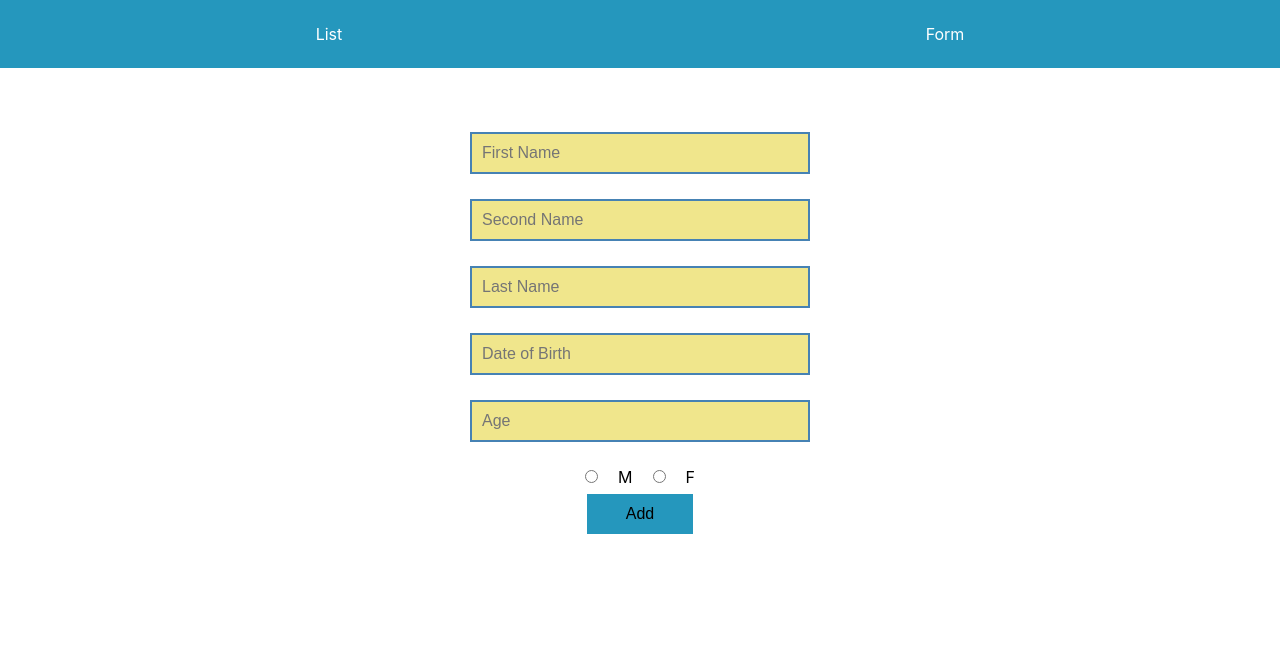
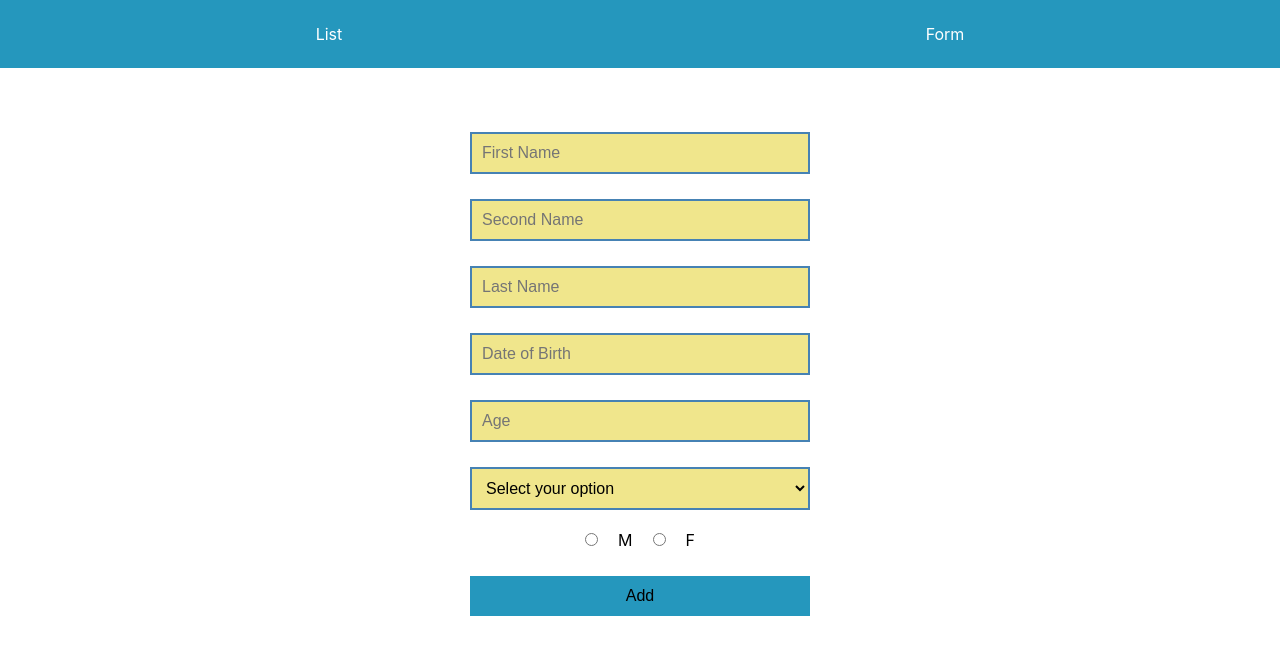
Before and after one commit to martinMilenov/table, a React (Create React App) app: page /add in a window 1280 px wide. Shown: the top 654 px of the page. Built offline with nearby package versions, Linux system fonts and the light colour scheme.

Commit message:
add/drop-down-menu on Create component

```diff
--- a/src/App.css
+++ b/src/App.css
@@ -101,8 +101,29 @@ input[type="radio"]:first-child {
 input[type="button"] {
   border: none;
   height: 40px;
-  width: 31%;
+  width: 100%;
   margin-top: -120px;
   background: rgb(37, 151, 189);
   cursor: pointer;
+  margin-top: 10px;
 }
+.list-btn{
+  width: 34% !important;
+  margin-top: -100px !important;
+}
+
+.select{
+  margin-bottom: 20px;
+}
+.select select {
+  display: block;
+  width: 340px;
+  border: 2px solid steelblue;
+  padding: 10px;;
+  font-size: inherit;
+  background: khaki;;
+}
+
+.select select:focus{
+  background: #fff;
+}
--- a/src/pages/Create/defaultState.js
+++ b/src/pages/Create/defaultState.js
@@ -7,4 +7,5 @@ import { fromJS } from "immutable"
     dateOfBirth: '',
     age: '',
     gender: '',
+    citys: ''
 })
--- a/src/pages/Create/index.js
+++ b/src/pages/Create/index.js
@@ -5,6 +5,33 @@ import { setField } from './actions';
 import { add } from '../List/actions';
 import { clearField } from './actions';
 
+
+const citys = [
+    {
+        label: "Sofia",
+        value: "sofia",
+    },
+
+    {
+        label: "Plovdiv",
+        value: "plovdiv"
+    },
+
+    {
+        label: "Varna",
+        value: "varna"
+    },
+
+    {
+        label: "Burgas",
+        value: "burgas"
+    },
+
+    {
+        label: "Pleven",
+        value: "pleven"
+    }
+]
 
 class Create extends Component {
 
@@ -22,6 +49,7 @@ class Create extends Component {
             lastName: this.props.lastName,
             dateOfBirth: new Date(this.props.dateOfBirth),
             age: this.props.age,
+            citys: this.props.citys,
             gender: this.props.gender
         })
 
@@ -42,6 +70,15 @@ class Create extends Component {
                 <input type="text" name="lastName" placeholder="Last Name" onChange={this.handleChange} value={this.props.lastName} />
                 <input type="text" name="dateOfBirth" placeholder="Date of Birth" onChange={this.handleChange} value={this.props.dateOfBirth} />
                 <input type="number" name="age" placeholder="Age" onChange={this.handleChange} value={this.props.age} />
+                <div className="select">
+                    <select name="citys" onChange={this.handleChange} value={this.props.citys}>
+                        <option value="" disabled selected>Select your option</option>
+                       {citys.map((city, i) => (
+                           <option key={i} value={city.value}>{city.label}</option>
+                       ))}
+
+                    </select>
+                </div>
                 <div>
                     <input type="radio" name="gender" value="m"  checked={this.props.gender === 'm'} onChange={this.handleChange} />
                     <label>M</label>
@@ -61,7 +98,8 @@ const mapStateToProps = (state) => {
         lastName: state.createForm.get('lastName'),
         dateOfBirth: state.createForm.get('dateOfBirth'),
         age: state.createForm.get('age'),
-        gender: state.createForm.get('gender')
+        gender: state.createForm.get('gender'),
+        citys: state.createForm.get('citys')
 
     }
 }
```
